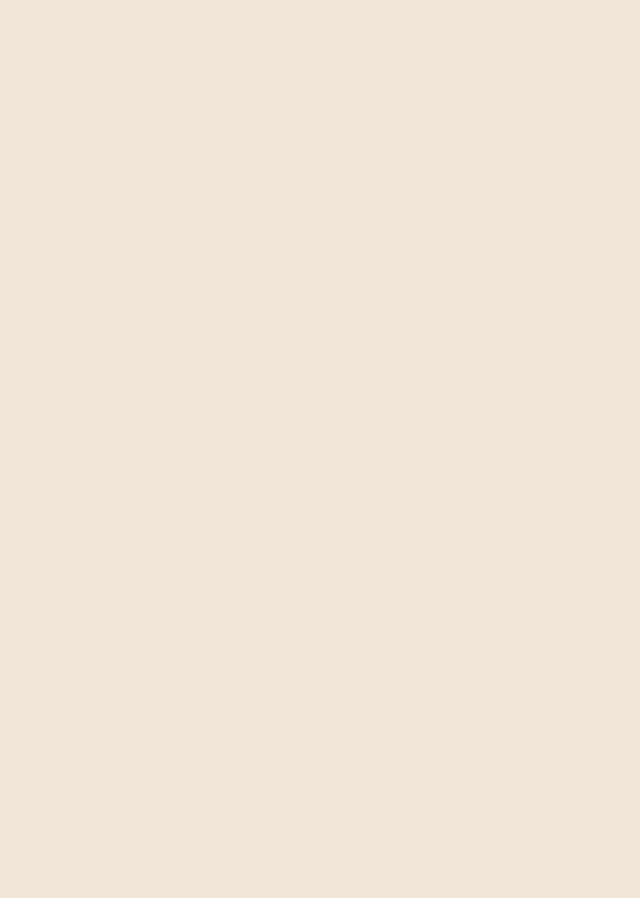
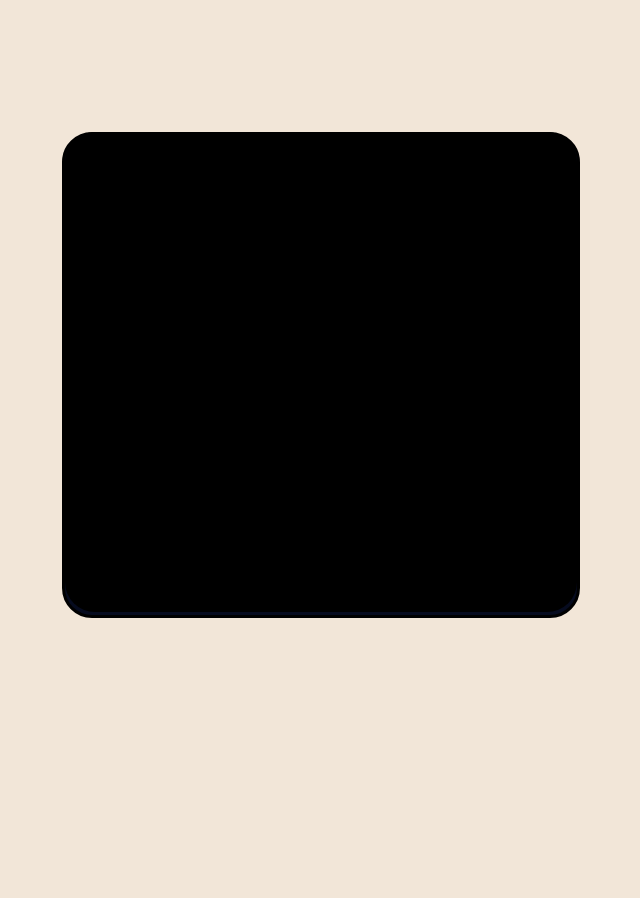
Before and after one commit to Havkiin/portfolio, a React (Vite) app: page / in a window 1280 px wide. Shown: the part 1660-2558 px from the top of the page, without its empty margins (319-959 px from the left). Built offline with nearby package versions, Linux system fonts and the light colour scheme; the HTML template or start-up script is replaced by a standard one.

Commit message:
Updated experiment animation

```diff
--- a/src/pages/HomePage.tsx
+++ b/src/pages/HomePage.tsx
@@ -341,7 +341,7 @@ const HomePage : React.FC = () => {
             {i18next.t('experiments:experiments')}
           </div>
           <div
-            className={"ExperimentsContainer opacity-zero" + (visibleItems[2] ? ' slide-from-bottom' : '')}
+            className="ExperimentsContainer"
             style={{ '--animation-delay': '0.2s' } as any}
           >
             <div className="Experiment" onClick={() => transitionToExperiment(Pages.Moon)}>
```
Also changed, not shown: 1 other file (tests, documents, lock files or other folders).
